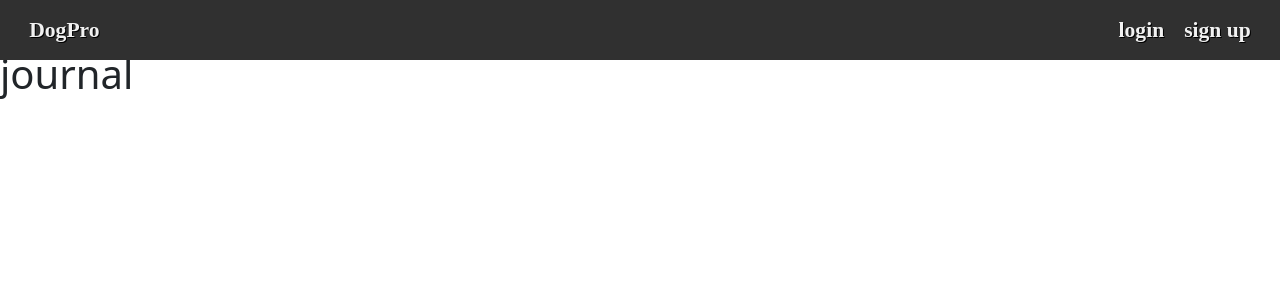
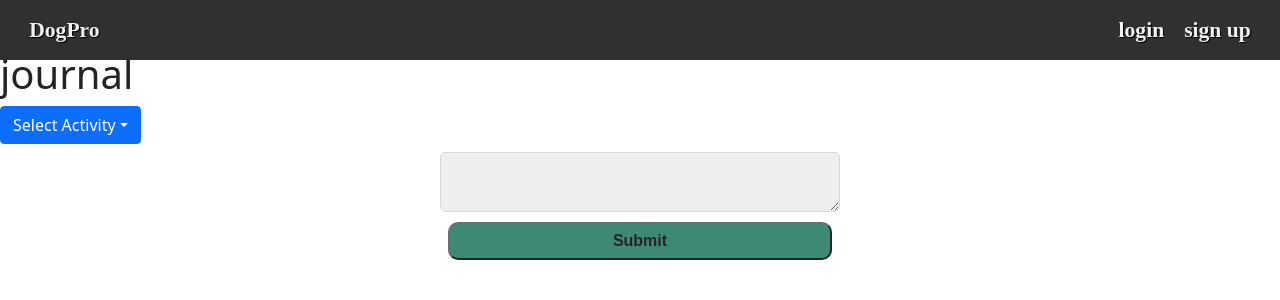
Before and after one commit to Tfauves/DogProFrontEnd, a React (Create React App) app: page /journalEntry in a window 1280 px wide. Shown: the top 300 px of the page. Built offline with nearby package versions, Linux system fonts and the light colour scheme.

Commit message:
simple non styled journal component created

```diff
--- a/src/components/Journal/Journal.js
+++ b/src/components/Journal/Journal.js
@@ -1,7 +1,62 @@
-import React from "react";
+import React, { useState } from "react";
+import Form from "../common/Form";
+import Input from "../common/Input";
+import InlineInputContainer from "../common/InlineInputContainer";
+import AdvButton from "../common/AdvButton";
+import DropdownButton from "react-bootstrap/DropdownButton";
+import Dropdown from "react-bootstrap/Dropdown";
+import TextArea from "../common/TextArea";
 
-const Journal = (props) => {
-  return <h1>journal</h1>;
+const Journal = ({ query, submitting, updateForm, onSubmit }) => {
+  const [value, setValue] = useState("");
+
+  const handleSelect = (e) => {
+    console.log(e);
+    setValue(e);
+  };
+
+  const handleSubmit = (e) => {
+    onSubmit(e);
+  };
+
+  const handleChange = (e) => {
+    updateForm(e.target.id, e.target.value);
+  };
+
+  return (
+    <div>
+      <h1>journal</h1>
+      <div>
+        <DropdownButton
+          alignRight
+          title="Select Activity"
+          id="dropdown-menu-align-right"
+          onSelect={handleSelect}
+        >
+          <Dropdown.Item eventKey="Activity-1">Activity-1</Dropdown.Item>
+          <Dropdown.Item eventKey="Activity-2">Activity-2</Dropdown.Item>
+          <Dropdown.Item eventKey="Activity-3">Activity-3</Dropdown.Item>
+        </DropdownButton>
+        <h4>{value}</h4>
+        <Form
+          onSubmit={handleSubmit}
+          style={{ maxWidth: "800px", width: "100" }}
+        >
+          <InlineInputContainer>
+            <TextArea />
+          </InlineInputContainer>
+          <AdvButton
+            style={{ marginTop: "10px" }}
+            variant="primary"
+            size="lg"
+            type="submit"
+          >
+            Submit
+          </AdvButton>
+        </Form>
+      </div>
+    </div>
+  );
 };
 
 export default Journal;
--- a/src/components/Profiles/Dog.js
+++ b/src/components/Profiles/Dog.js
@@ -1,14 +1,19 @@
 import React from "react";
 import BorderCard from "../common/BorderCard";
 import AdvButton from "../common/AdvButton";
+import { useNavigate } from "react-router-dom";
 
 const Dog = (props) => {
+  const navigate = useNavigate();
+  const onClick = () => {
+    navigate("/journalEntry");
+  };
   const { id, name, avatar, age, weight, sex, breed, deleted } = props.dog;
   return (
     <BorderCard>
       <h2>Name: {name}</h2>
       <AdvButton
-        onClick={() => props.onSelect(id)}
+        onClick={onClick}
         style={{
           width: "auto",
           color: "#F1F1F1",
```
